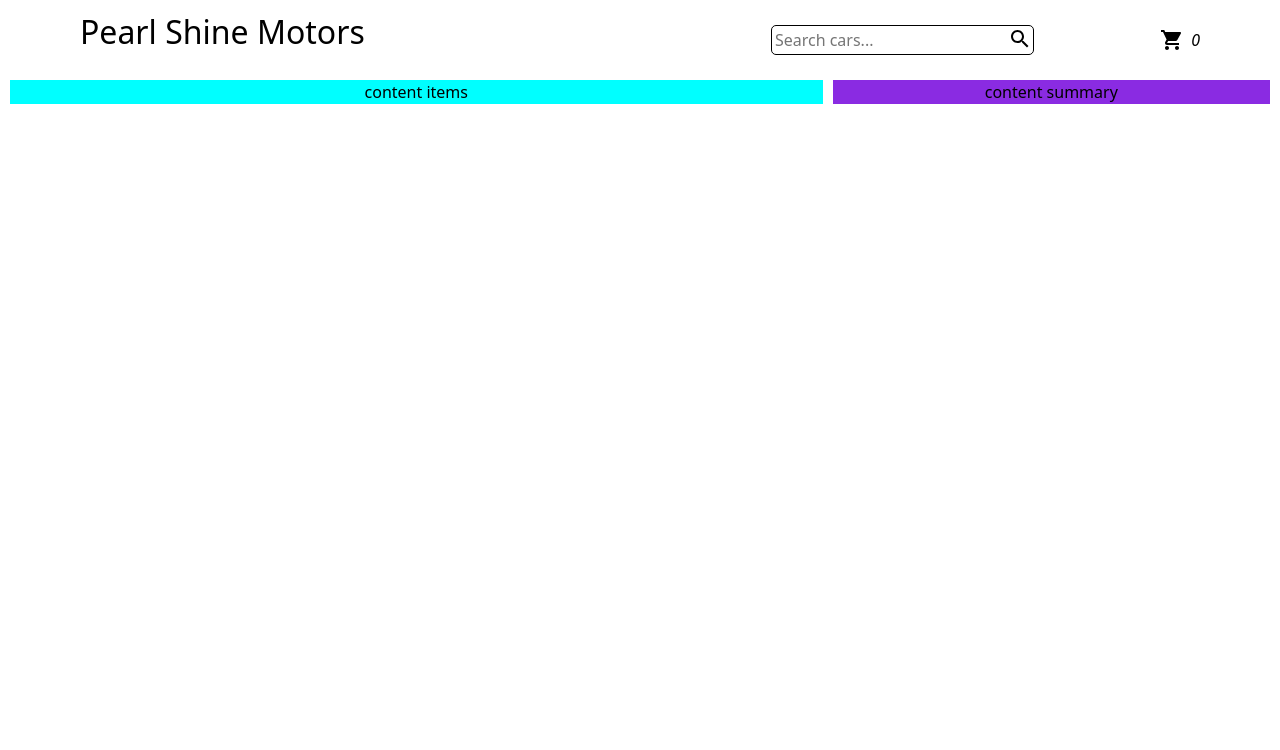
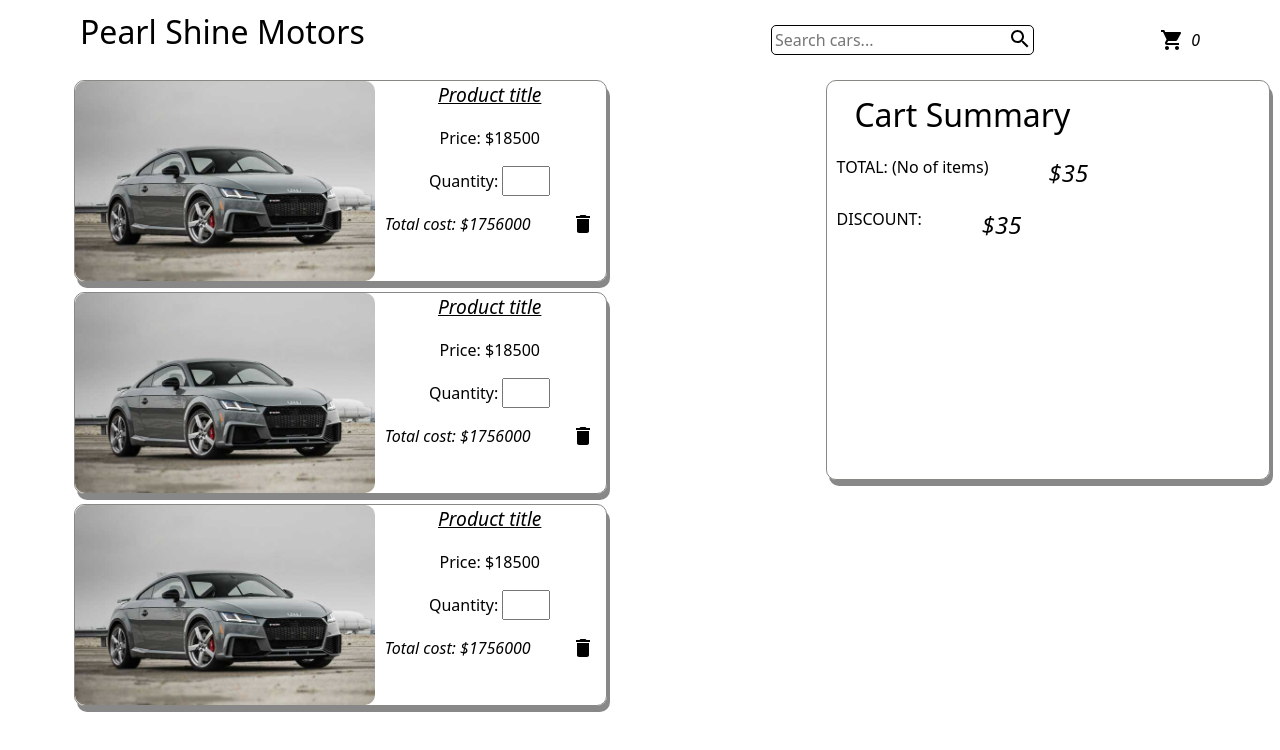
Before and after one commit to Lucky-Tsuma/pearl_motors, a React (Create React App) app: page /Cart in a window 1280 px wide. Shown: the top 750 px of the page. Built offline with nearby package versions, Linux system fonts and the light colour scheme.

Commit message:
design cart section

```diff
--- a/src/App.css
+++ b/src/App.css
@@ -126,14 +126,82 @@
   display: flex;
 }
 
-.cart_items {
-  background-color: aqua;
+.cart_item {
+  display: flex;
+  width: 70%;
+  height: fit-content;
+  margin: 0px 10px 10px 10px;
+}
+
+.product_image {
+  border-radius: 10px;
+  height: 25vh;
+  object-fit: contain;
+}
+
+.item_details {
+  display: flex;
+  flex-direction: column;
+  padding-left: 10px;
+}
+
+.product_title {
+  font-style: oblique;
+  text-decoration: underline;
+  font-size: larger;
+}
+
+#input_qty {
+  width: 3em;
+}
+
+.total_item_cost {
+  font-style: oblique;
+  margin-right: 40px;
+}
+
+.total_cost_and_delete {
+  display: flex;
+  justify-content: space-evenly;
+}
+
+.item_section {
+  padding-left: 5%;
+  display: flex;
+  flex-direction: column;
   width: 65%;
-  margin: 0px 10px 0px 10px;
 }
 
 .cart_summary {
-  background-color: blueviolet;
+  display: flex;
+  justify-content: flex-start;
+  padding: 10px;
+  border: 1px solid #8a8884;
+  border-radius: 10px;
   width: 35%;
+  max-height: 50vh;
   margin-right: 10px;
+  box-shadow: 3px 6px #888888;
 }
+
+.div_total_price, .div_discount {
+  display: flex;
+}
+
+#cart_summary_header {
+  font-size: xx-large;
+  font-style: bold;
+}
+
+#total_price, #discount {
+  margin-left: 60px;
+  font-size: x-large;
+  font-style: oblique;
+}
+
+.cart_item {
+  display: flex;
+  box-shadow: 3px 6px #888888;
+  border: 1px solid #8a8884;
+  border-radius: 10px;
+}
--- a/src/components/Cart.js
+++ b/src/components/Cart.js
@@ -1,16 +1,72 @@
 import '../App.css';
-import CartItem from "./CartItem";
+import { Delete } from '@material-ui/icons';
+import image from '../assets/images/audiTT.jpg';
 
 const Cart = () => {
 
   return (
     <div className = "cart_section">
-      <div className = "cart_items">
-        content items
+      <div className = "item_section">
+
+        <div className = "cart_item">
+          <div className = "div_image">
+            <img src = {image}  className = "product_image" alt = "An image description"/>
+          </div>
+          <div className = "item_details">
+            <p className = "product_title">Product title</p>
+            <p>Price: $18500</p>
+            <p>Quantity: <input id = "input_qty"type ="number" /></p>
+            <div className ="total_cost_and_delete">
+              <p className ="total_item_cost">Total cost: $1756000</p>
+              <Delete />
+            </div>
+          </div>
+        </div>
+
+        <div className = "cart_item">
+          <div className = "div_image">
+            <img src = {image}  className = "product_image" alt = "An image description"/>
+          </div>
+          <div className = "item_details">
+            <p className = "product_title">Product title</p>
+            <p>Price: $18500</p>
+            <p>Quantity: <input id = "input_qty"type ="number" /></p>
+            <div className ="total_cost_and_delete">
+              <p className ="total_item_cost">Total cost: $1756000</p>
+              <Delete />
+            </div>
+          </div>
+        </div>
+
+        <div className = "cart_item">
+          <div className = "div_image">
+            <img src = {image}  className = "product_image" alt = "An image description"/>
+          </div>
+          <div className = "item_details">
+            <p className = "product_title">Product title</p>
+            <p>Price: $18500</p>
+            <p>Quantity: <input id = "input_qty"type ="number" /></p>
+            <div className ="total_cost_and_delete">
+              <p className ="total_item_cost">Total cost: $1756000</p>
+              <Delete />
+            </div>
+          </div>
+        </div>
+
       </div>
 
       <div className = "cart_summary">
-        content summary
+        <div className = "div_summary">
+          <p id = "cart_summary_header">Cart Summary</p>
+          <div className = "div_total_price">
+            <p>TOTAL: (No of items)</p>
+            <p id = "total_price">$35</p>
+          </div>
+          <div className = "div_discount">
+            <p>DISCOUNT:</p>
+            <p id = "discount">$35</p>
+          </div>
+        </div>
       </div>
     </div>
   );
```
